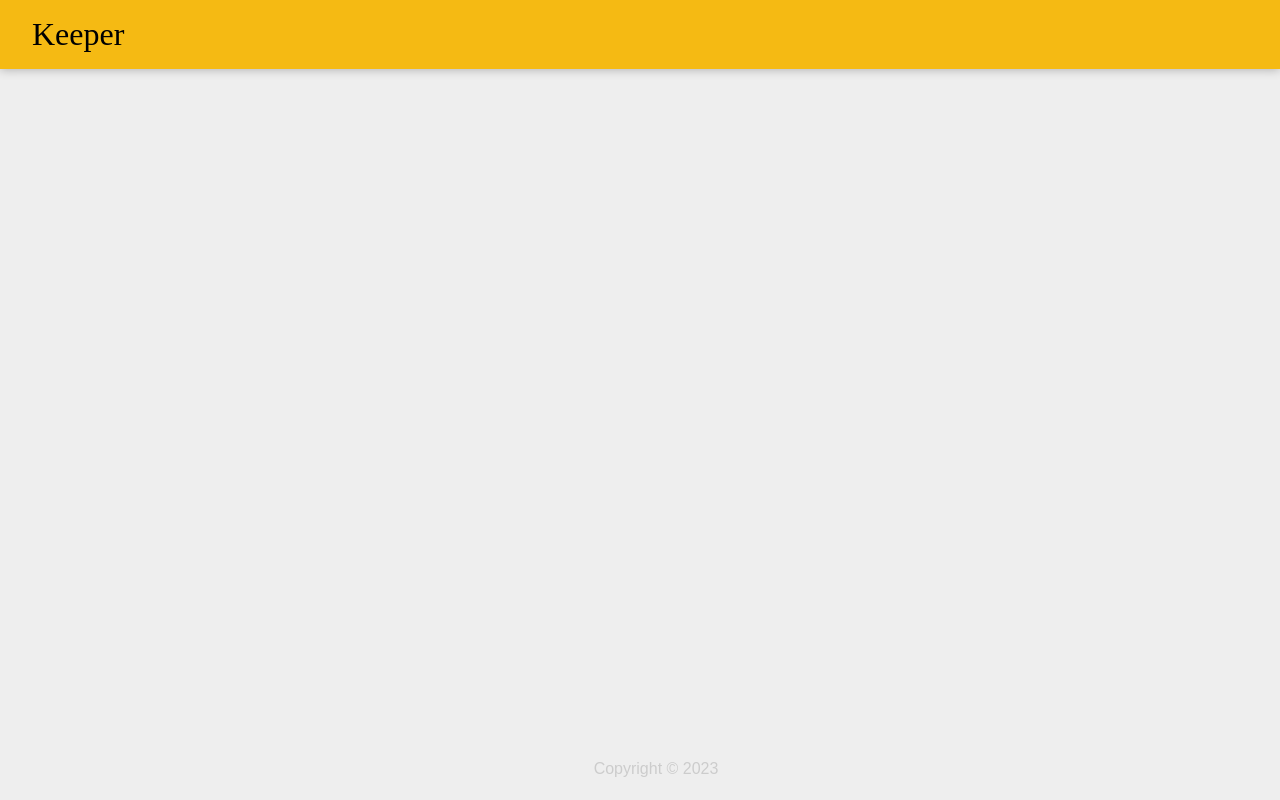
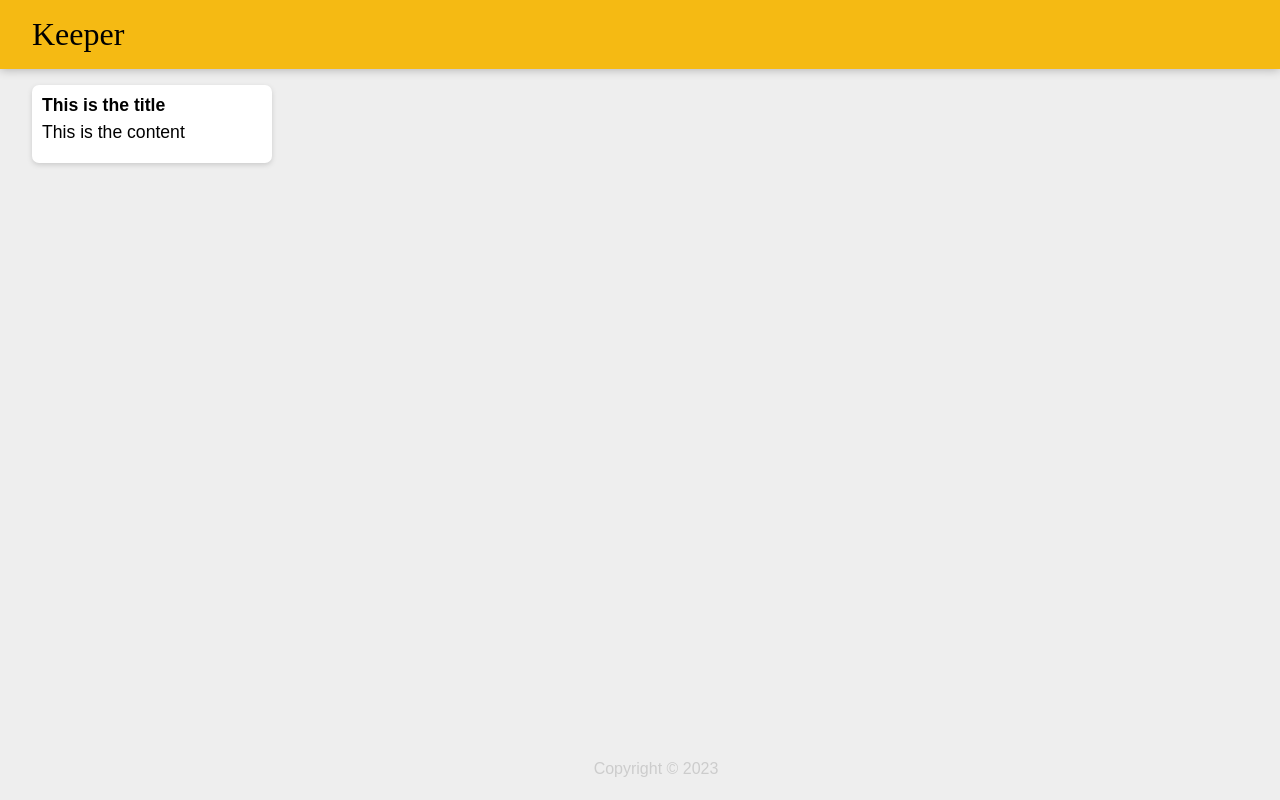
Before and after one commit to charlegit/my-app, a React (Create React App) app: page / in a window 1280 px wide. Built offline with nearby package versions, Linux system fonts and the light colour scheme.

Commit message:
update afternoon

```diff
--- a/src/components/App.js
+++ b/src/components/App.js
@@ -1,12 +1,14 @@
 import React from "react";
 import Header from "./Header";
 import Footer  from "./Footer";
+import Note from "./Note";
 
 
 function App() {
   return (
     <div>
       <Header/>
+      <Note/>
       <Footer/>
     </div>
   );
--- /dev/null
+++ b/src/components/Note.js
@@ -0,0 +1,11 @@
+import React from 'react'
+
+function Note() {
+  return (
+    <div className='note'>
+        <h1>This is the title</h1>
+        <p>This is the content</p>
+    </div>
+  )
+}
+export default Note;
--- a/src/styles.css
+++ b/src/styles.css
@@ -30,5 +30,23 @@
 }
 footer p {
     color: #ccc;
-
 }
+.note {
+    background: #fff;
+    border-radius: 7px;
+    box-shadow: 0 2px 5px #ccc;
+    padding: 10px;
+    width: 240px;
+    margin: 16px;
+    float: left;
+}
+.note h1 {
+    font-size: 1.1em;
+    margin-bottom: 6px;
+}
+.note p {
+    font-size: 1.1em;
+    margin-bottom: 10px;
+    white-space: pre-wrap;
+    word-wrap: break-word;
+}
```
